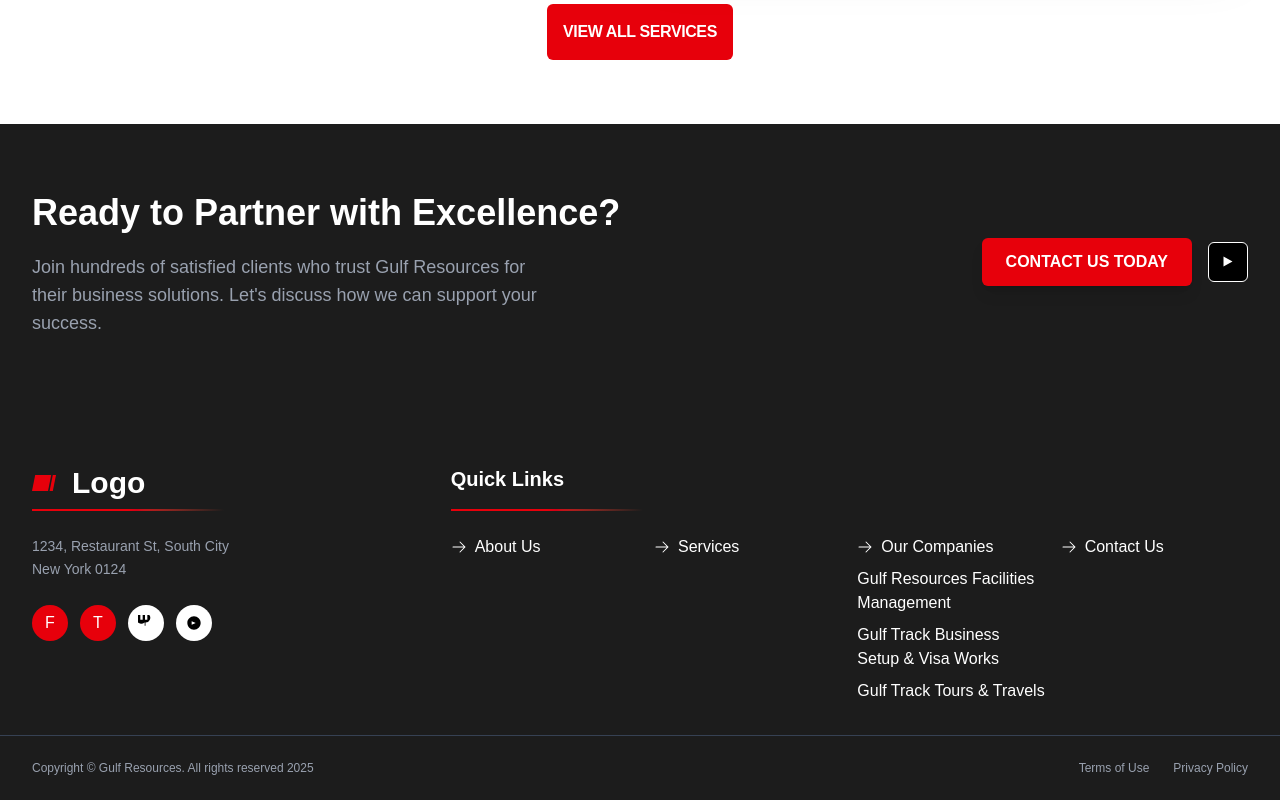
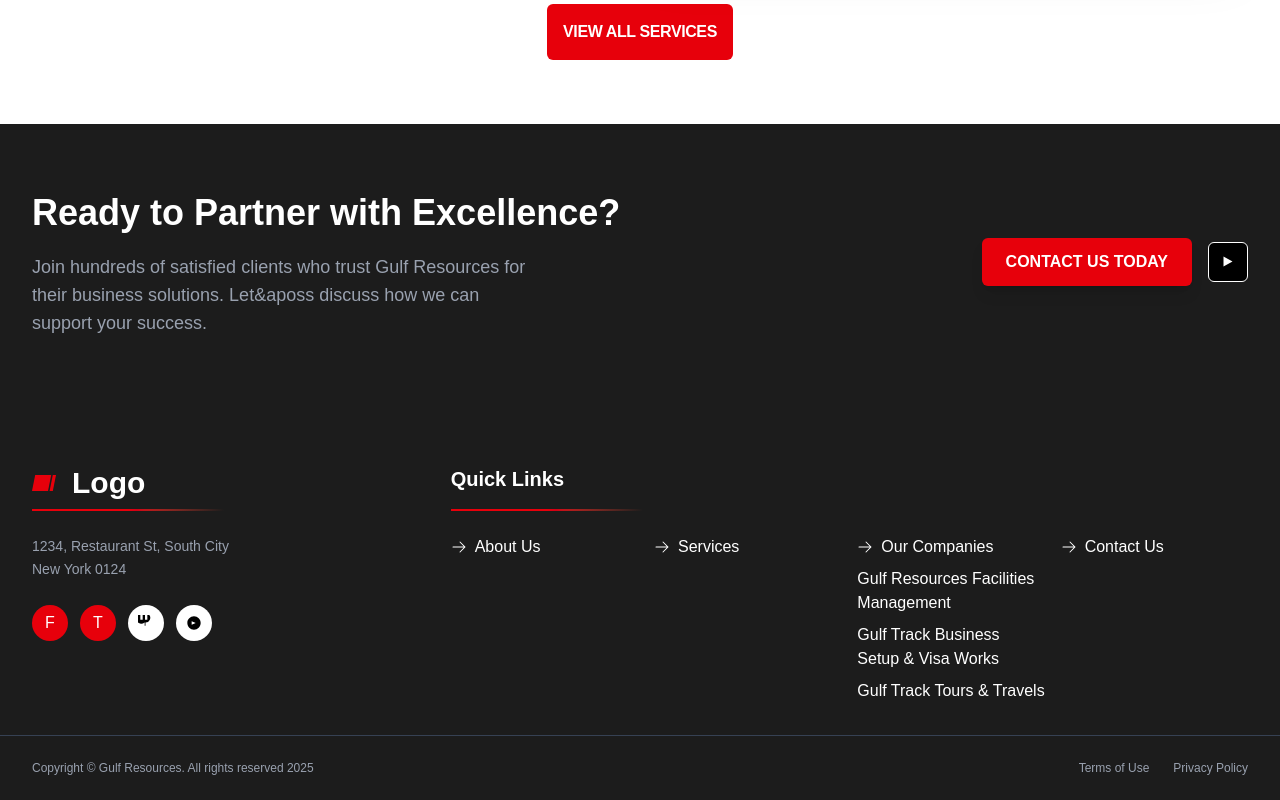
Before and after one commit to delchemytech/Gulf-resources, a Next.js app: page / in a window 1280 px wide. Shown: the part 6838-7638 px from the top of the page. Built offline with nearby package versions, Linux system fonts and the light colour scheme.

Commit message:
cchange with excape chars

```diff
--- a/components/Footer.tsx
+++ b/components/Footer.tsx
@@ -72,7 +72,7 @@
             </h3>
             <p className="text-gray-400 max-w-lg text-lg">
               Join hundreds of satisfied clients who trust Gulf Resources for
-              their business solutions. Let's discuss how we can support your
+              their business solutions. Let&aposs discuss how we can support your
               success.
             </p>
           </div>
```
